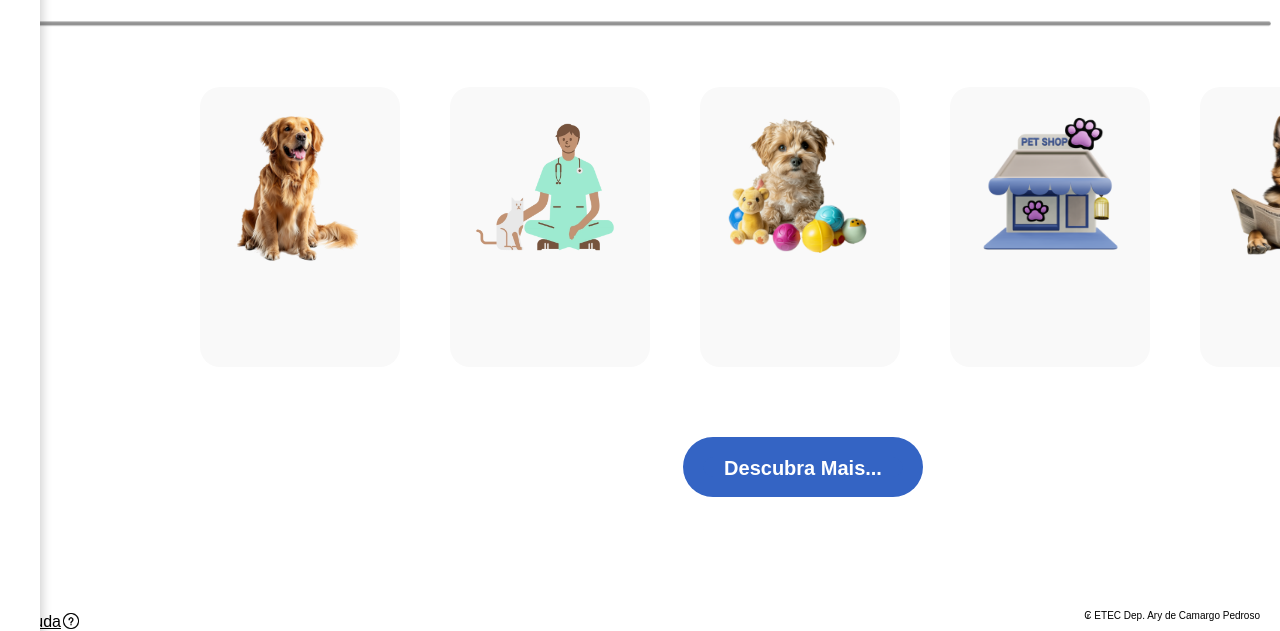
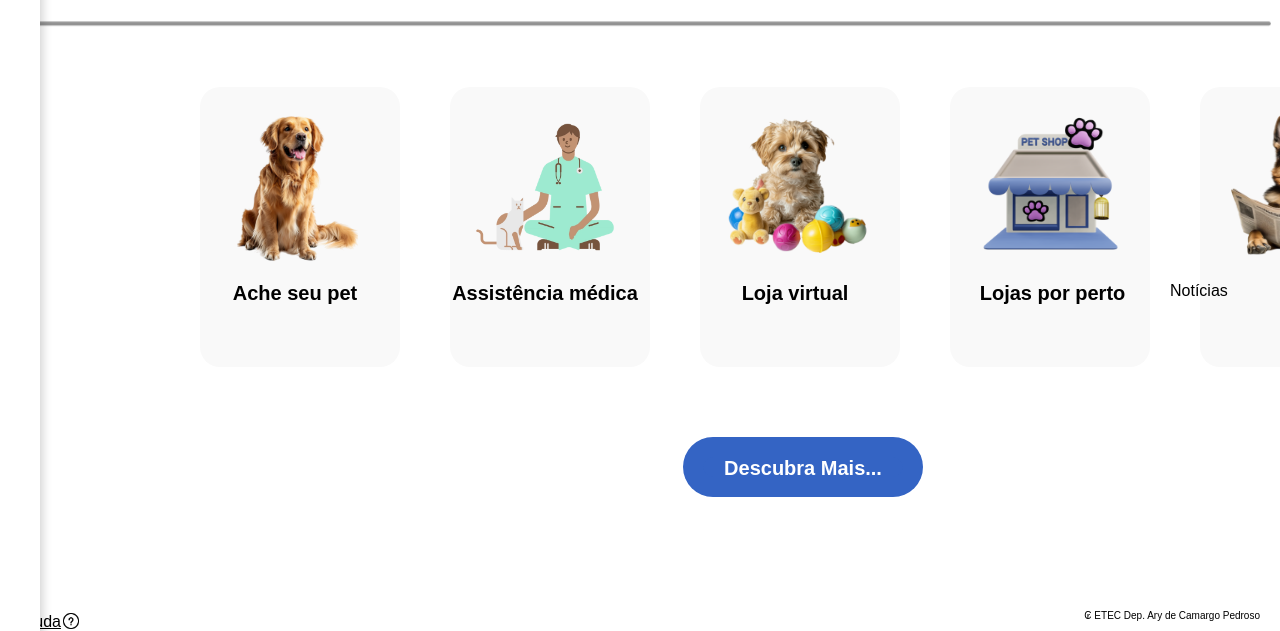
Before and after one commit to Gustaawn/petplanet-site, a plain HTML site: page index.html in a window 1280 px wide. Shown: the part 169-800 px from the top of the page. Drawn offline with Linux system fonts and the light colour scheme.

Commit message:
Update index.html

```diff
--- a/index.html
+++ b/index.html
@@ -267,7 +267,8 @@
 					<rect width="200" height="280" x="50" y="50" rx="20" ry="20" fill="#f9f9f9"/>
 					<foreignobject x="20" y="75" width="250" height="332">
 						<body xmlns="http://www.w3.org/1999/xhtml">
-							<div><img id="cachorroO" style="display: block; margin: auto; align-items: center;" src="cachorro.png" alt="cachorro" width="150" height="150"></div>
+							<div><img id="cachorroO" style="display: block; margin: auto; align-items: center;" src="cachorro.png" alt="cachorro" width="150" height="150">
+							<p style="text-align: center; font-weight: bold; font-size: 20px;">Ache seu pet</p></div>
 						</body>
 					</foreignobject>
 				</svg>
@@ -275,7 +276,8 @@
 					<rect width="200" height="280" x="50" y="50" rx="20" ry="20" fill="#f9f9f9"/>
 					<foreignobject x="20" y="75" width="250" height="332">
 						<body xmlns="http://www.w3.org/1999/xhtml">
-							<div><img style="display: block; margin: auto; align-items: center;" src="medico.png" alt="medico" width="150" height="150"></div>
+							<div><img style="display: block; margin: auto; align-items: center;" src="medico.png" alt="medico" width="150" height="150">
+							<p style="text-align: center; font-weight: bold; font-size: 20px;">Assistência médica</p></div>
 						</body>
 					</foreignobject>
 				</svg>
@@ -283,7 +285,8 @@
 					<rect width="200" height="280" x="50" y="50" rx="20" ry="20" fill="#f9f9f9"/>
 					<foreignobject x="20" y="75" width="250" height="332">
 						<body xmlns="http://www.w3.org/1999/xhtml">
-							<div><img style="display: block; margin: auto; align-items: center;" src="brinquedos.png" alt="brinquedos" width="150" height="150"></div>
+							<div><img style="display: block; margin: auto; align-items: center;" src="brinquedos.png" alt="brinquedos" width="150" height="150">
+							<p style="text-align: center; font-weight: bold; font-size: 20px;">Loja virtual</p></div>
 						</body>
 					</foreignobject>
 				</svg>
@@ -291,7 +294,8 @@
 					<rect width="200" height="280" x="50" y="50" rx="20" ry="20" fill="#f9f9f9"/>
 					<foreignobject x="20" y="75" width="265" height="332">
 						<body xmlns="http://www.w3.org/1999/xhtml">
-							<div><img style="display: block; margin: auto; align-items: center;" src="petshop.png" alt="petshop" width="170" height="150"></div>
+							<div><img style="display: block; margin: auto; align-items: center;" src="petshop.png" alt="petshop" width="170" height="150">
+							<p style="text-align: center; font-weight: bold; font-size: 20px;">Lojas por perto</p></div>
 						</body>
 					</foreignobject>
 				</svg>
@@ -299,7 +303,8 @@
 					<rect width="200" height="280" x="50" y="50" rx="20" ry="20" fill="#f9f9f9"/>
 					<foreignobject x="20" y="75" width="260" height="332">
 						<body xmlns="http://www.w3.org/1999/xhtml">
-							<div><img style="display: block; margin: auto; align-items: center;" src="noticias.png" alt="noticias" width="170" height="150"></div>
+							<div><a href="https://caesegatos.com.br/"><img style="display: block; margin: auto; align-items: center;" src="noticias.png" alt="noticias" width="170" height="150">
+							<p style="text-align: center; font-weight: bold; font-size: 20px;"></p></a>Notícias</p></div>
 						</body>
 					</foreignobject>
 				</svg>
```
